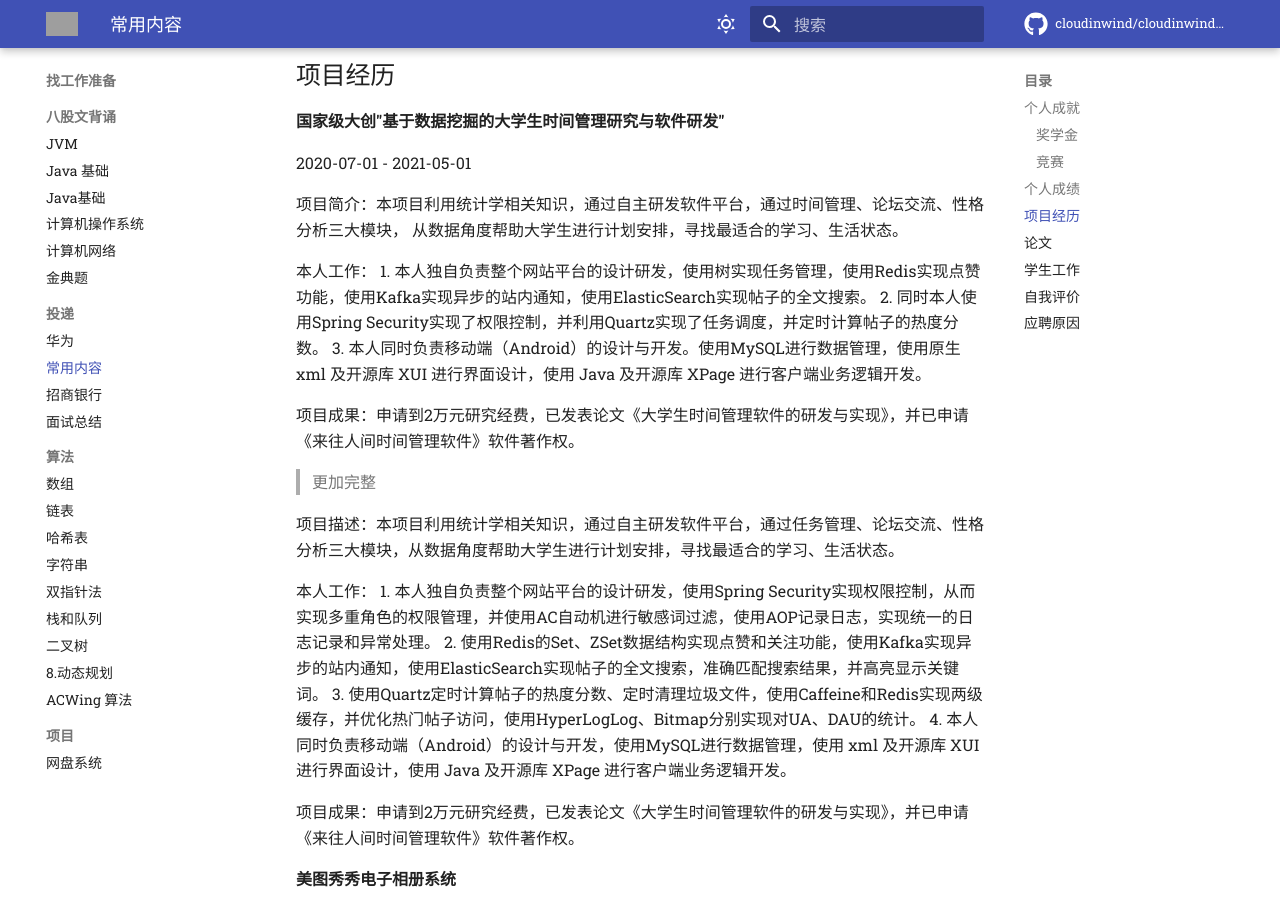
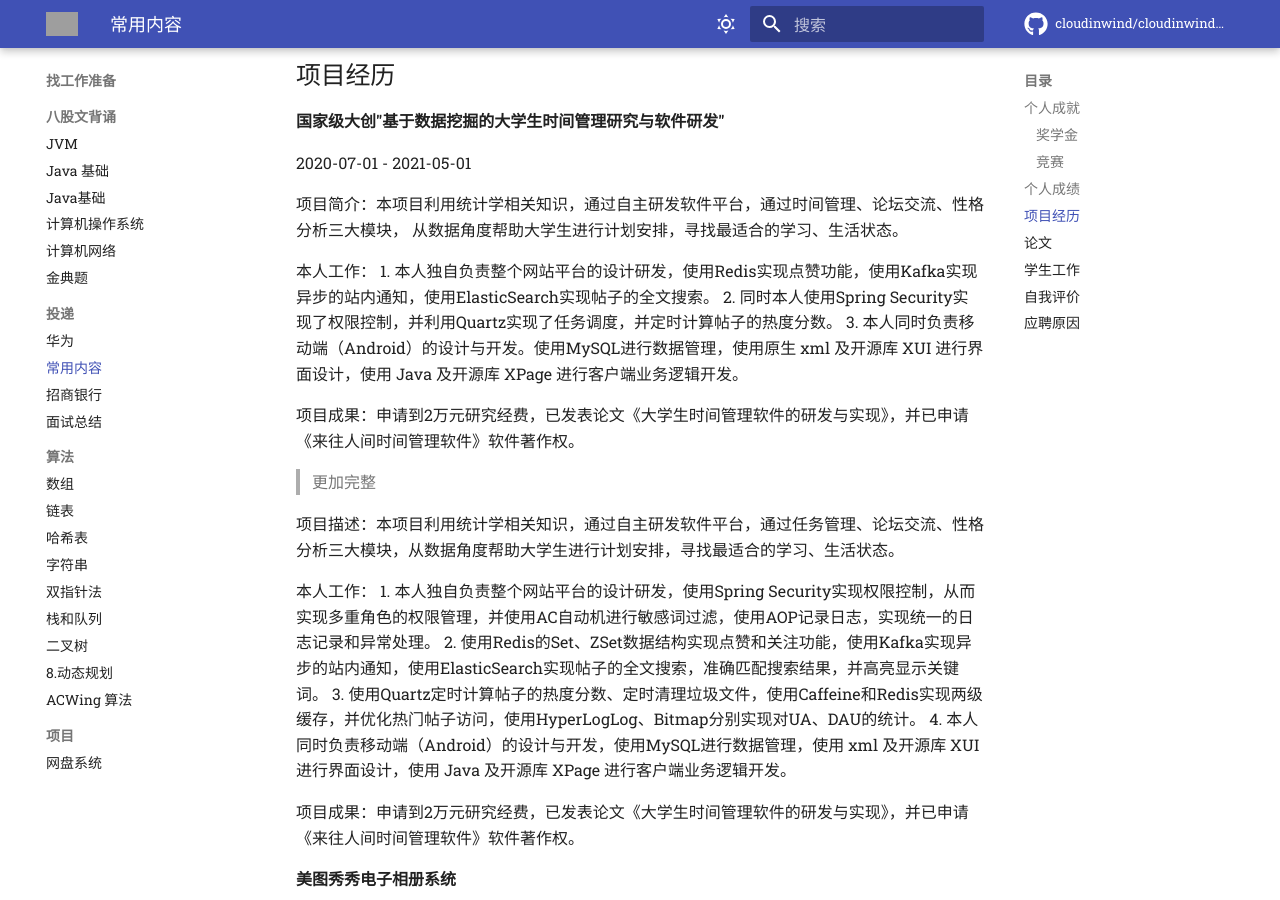
Before and after one commit to cloudinwind/cloudinwind.github.io, an MkDocs documentation site: the page built from docs/找工作准备/投递/常用内容.md, in a window 1280 px wide and 900 px high, scrolled down 931 px. Built offline with MkDocs 1.6.1 and Material for MkDocs 9.7.7, drawn with Linux system fonts in a browser that asks for light colours; comment, search, counter and statistics services are not loaded; grey boxes are pictures that could not be loaded.

Commit message:
cloudinwind 2024-9-9:2:34:57

```diff
--- a/docs/找工作准备/投递/常用内容.md
+++ b/docs/找工作准备/投递/常用内容.md
@@ -45,7 +45,7 @@ GPA: 3.38
 项目简介：本项目利用统计学相关知识，通过自主研发软件平台，通过时间管理、论坛交流、性格分析三大模块， 从数据角度帮助大学生进行计划安排，寻找最适合的学习、生活状态。
 
 本人工作：
-1. 本人独自负责整个网站平台的设计研发，使用树实现任务管理，使用Redis实现点赞功能，使用Kafka实现异步的站内通知，使用ElasticSearch实现帖子的全文搜索。
+1. 本人独自负责整个网站平台的设计研发，使用Redis实现点赞功能，使用Kafka实现异步的站内通知，使用ElasticSearch实现帖子的全文搜索。
 2. 同时本人使用Spring Security实现了权限控制，并利用Quartz实现了任务调度，并定时计算帖子的热度分数。
 3. 本人同时负责移动端（Android）的设计与开发。使用MySQL进行数据管理，使用原生 xml 及开源库 XUI 进行界面设计，使用 Java 及开源库 XPage 进行客户端业务逻辑开发。
 
```
